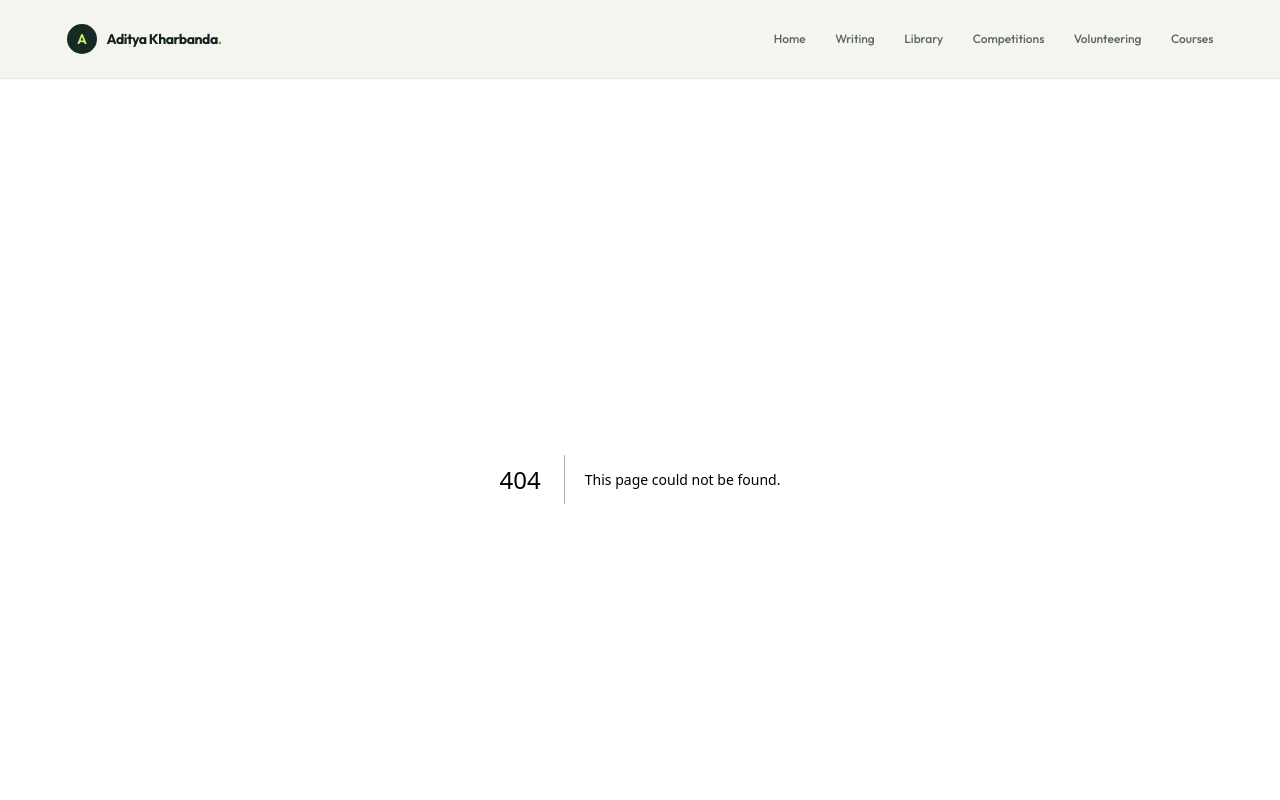
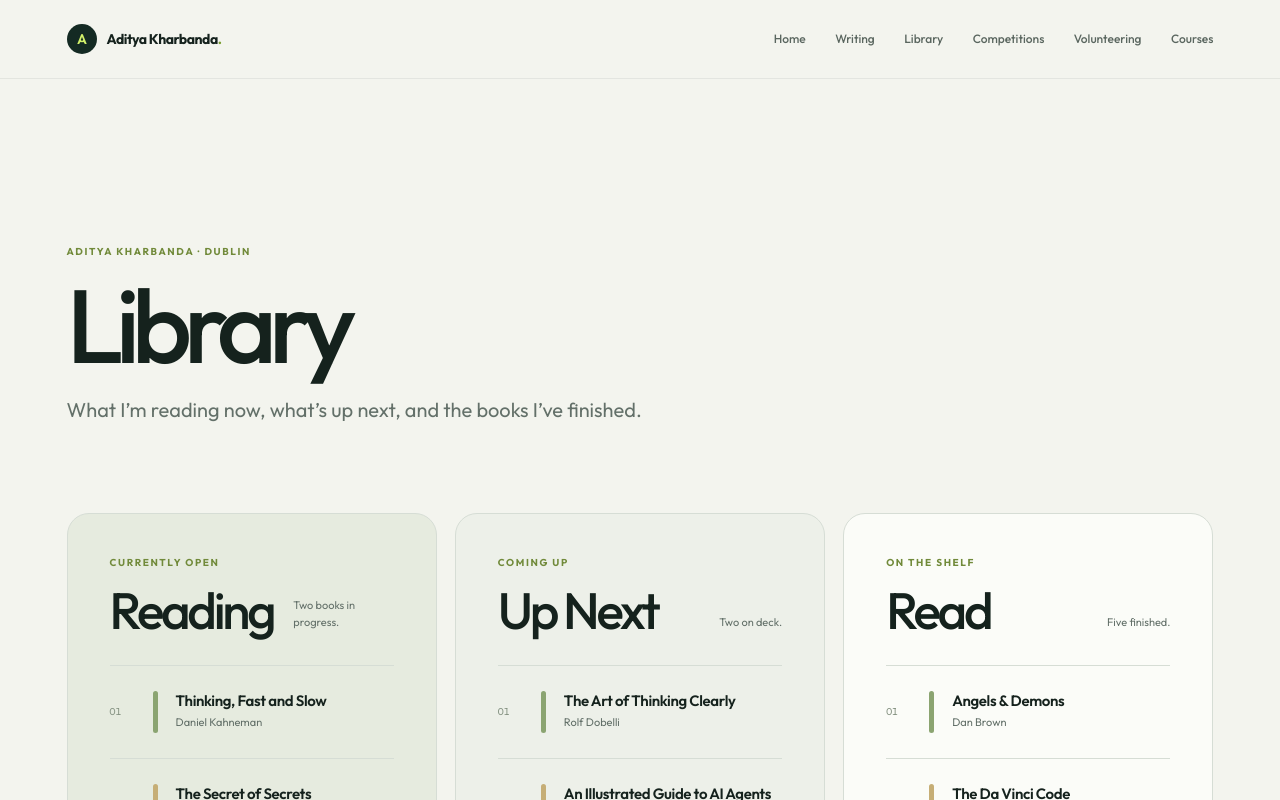
Before and after one commit to K-Aditya-25/personal-website, a Next.js app: page /library in a window 1280 px wide. Before the commit this address had no page. Shown: the top 800 px of the page. Built offline with nearby package versions, Linux system fonts and the light colour scheme.

Commit message:
Move Library route to /library

```diff
--- /dev/null
+++ b/src/app/library/page.js
@@ -0,0 +1,41 @@
+import { books } from "../../../content/site-data.mjs";
+import PageIntro from "../../components/page-intro";
+
+export const metadata = {
+  title: "Library",
+  description: "Books Aditya Kharbanda is reading, plans to read next, and has finished.",
+  alternates: { canonical: "/library/" },
+};
+
+function BookGroup({ title, eyebrow, description, entries, group }) {
+  return (
+    <section className={`book-group book-group-${group}`}>
+      <div className="book-group-heading">
+        <div><p className="eyebrow">{eyebrow}</p><h2>{title}</h2></div>
+        <p>{description}</p>
+      </div>
+      <ol className="book-list">
+        {entries.map(({ title: bookTitle, author }, index) => (
+          <li className="book-row" key={bookTitle}>
+            <span className="book-index">{String(index + 1).padStart(2, "0")}</span>
+            <span className="book-spine" aria-hidden="true" />
+            <div><h3>{bookTitle}</h3><p>{author}</p></div>
+          </li>
+        ))}
+      </ol>
+    </section>
+  );
+}
+
+export default function LibraryPage() {
+  return (
+    <>
+      <PageIntro title="Library" description="What I’m reading now, what’s up next, and the books I’ve finished." />
+      <section className="content-section page-width bookshelf-page">
+        <BookGroup title="Reading" eyebrow="Currently open" description="Two books in progress." entries={books.reading} group="reading" />
+        <BookGroup title="Up Next" eyebrow="Coming up" description="Two on deck." entries={books.upNext} group="up-next" />
+        <BookGroup title="Read" eyebrow="On the shelf" description="Five finished." entries={books.read} group="read" />
+      </section>
+    </>
+  );
+}
--- a/src/app/page.js
+++ b/src/app/page.js
@@ -25,7 +25,7 @@ const interestCards = [
     copy: "Men’s doubles in the Dublin District League, moving from Division 5 to Division 4 in 2 years.",
   },
   {
-    href: "/books/",
+    href: "/library/",
     className: "interest-card interest-card-books",
     eyebrow: "On the bookshelf",
     title: "Always in the middle of a book.",
--- a/src/components/site-footer.js
+++ b/src/components/site-footer.js
@@ -12,7 +12,7 @@ const socialIcons = {
 
 const siteLinks = [
   ["Writing", "/writing/"],
-  ["Library", "/books/"],
+  ["Library", "/library/"],
   ["Competitions", "/competitions/"],
   ["Volunteering", "/volunteering/"],
   ["Courses", "/courses/"],
--- a/src/components/site-header.js
+++ b/src/components/site-header.js
@@ -11,7 +11,7 @@ gsap.registerPlugin(useGSAP);
 const navItems = [
   ["Home", "/"],
   ["Writing", "/writing/"],
-  ["Library", "/books/"],
+  ["Library", "/library/"],
   ["Competitions", "/competitions/"],
   ["Volunteering", "/volunteering/"],
   ["Courses", "/courses/"],
```
Also changed, not shown: src/app/books/page.js (+3 -38 lines), 1 other file (tests, documents, lock files or other folders).
